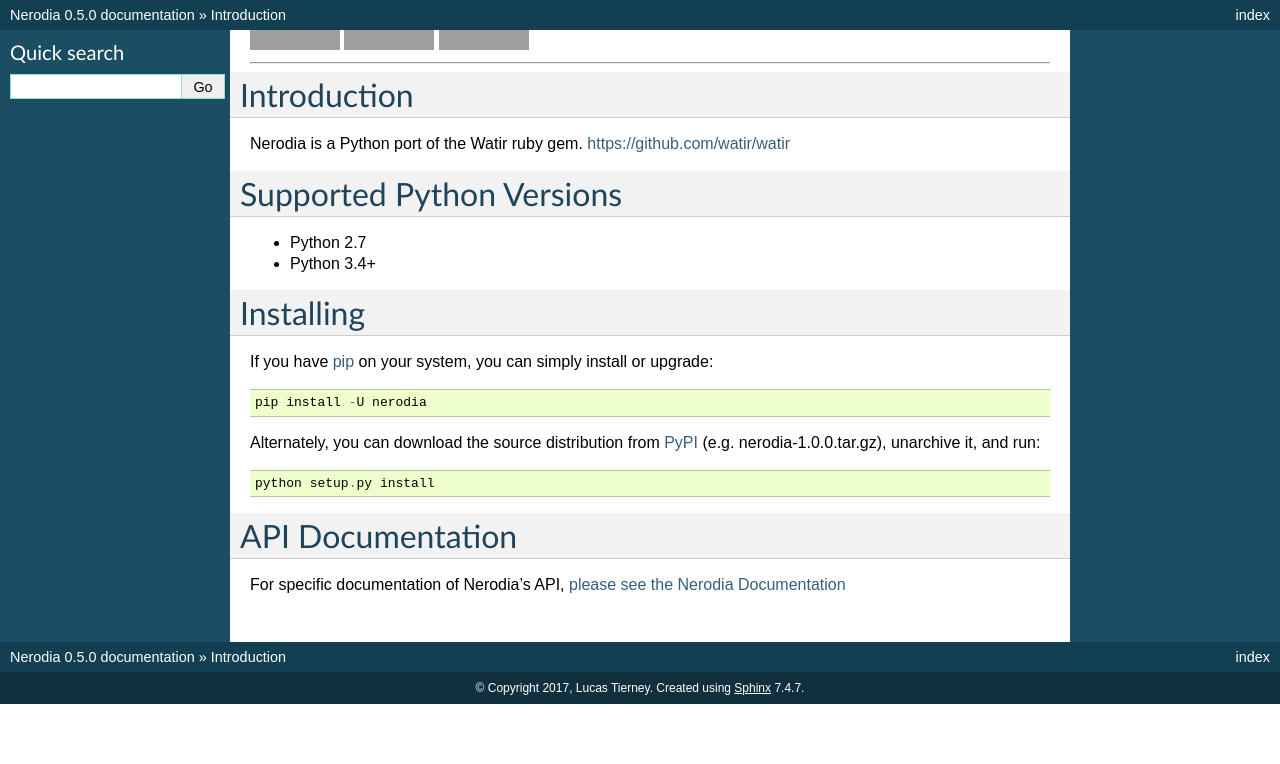
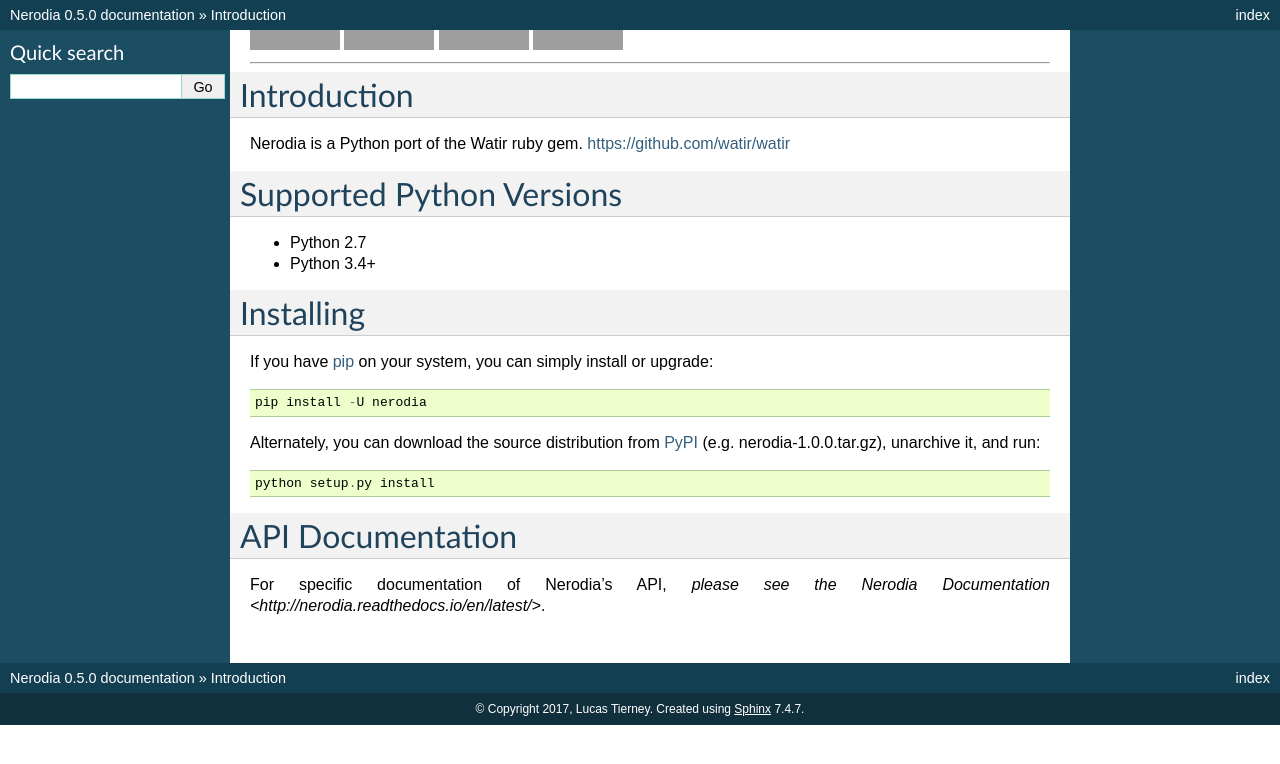
Before and after one commit to watir/nerodia, a Sphinx documentation site: the page built from docs/source/index.rst, in a window 1280 px wide. Shown: the top 764 px of the page. Built offline with Sphinx 7.4.7, drawn with Linux system fonts in a browser that asks for light colours; part of the change alters nothing that is shown; grey boxes are pictures that could not be loaded.

```diff
--- a/docs/source/index.rst
+++ b/docs/source/index.rst
@@ -6,6 +6,10 @@
 
 .. image:: https://travis-ci.org/watir/nerodia.svg?branch=master
     :target: https://travis-ci.org/watir/nerodia
+
+.. image:: https://ci.appveyor.com/api/projects/status/7go9s2tmp2av08sa?svg=true
+    :target: https://ci.appveyor.com/api/projects/status/7go9s2tmp2av08sa?svg=true
+
 
 -----
 
@@ -33,4 +37,4 @@ Alternately, you can download the source distribution from `PyPI <http://pypi.py
 API Documentation
 =================
 
-For specific documentation of Nerodia's API, :ref:`please see the Nerodia Documentation <api-documentation>`
+For specific documentation of Nerodia's API, `please see the Nerodia Documentation <http://nerodia.readthedocs.io/en/latest/>`.
```
